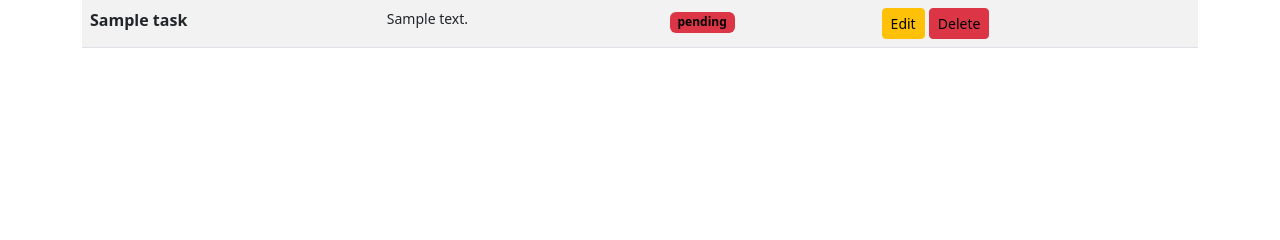
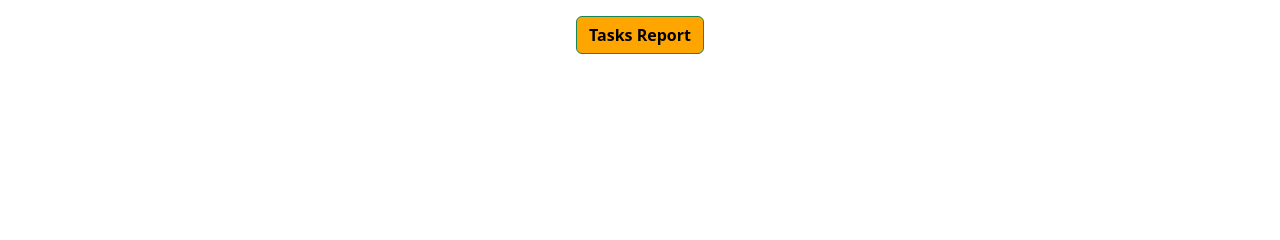
Before and after one commit to ISCOUTB/AH-TaskManager, a Flask app: page /task_list in a window 1280 px wide. Shown: the part 175-415 px from the top of the page. Run offline with Flask 3, Linux system fonts and the light colour scheme; tables that the repository leaves empty hold one stand-in row (values such as "Sample post"); some libraries are stand-ins or nearby versions.

Commit message:
Actualización de lista de tareas

```diff
--- a/app.py
+++ b/app.py
@@ -62,12 +62,15 @@
 @app.route('/task_list')
 def task_list():
     cursor = mysql.connection.cursor(MySQLdb.cursors.DictCursor)
-    cursor.execute("SELECT * FROM tasks")
+    user_id = session.get('id')
+    cursor.execute("SELECT * FROM tasks WHERE user_id = %s", (user_id,))
+    tasks = cursor.fetchall()
+
     if 'nombre' in session:  # Verifica si el usuario está logueado
         nombre_usuario = session['nombre']  # Obtiene el nombre del usuario desde la sesión
     else:
         nombre_usuario = None  # Si no está logueado, no pasa nombre
-    tasks = cursor.fetchall()
+
     return render_template('task_list.html', tasks=tasks, nombre_usuario=nombre_usuario)
 
 # Ruta para agregar tareas
--- a/docker-compose.yml
+++ b/docker-compose.yml
@@ -13,7 +13,7 @@
     networks:
       - ag
     environment:
-      - FLASK_APP=run.py
+      - FLASK_APP=app.py
 
   redis:
     image: "redis:alpine"
--- a/requirements.txt
+++ b/requirements.txt
@@ -1,5 +1,6 @@
 Flask
+Flask_SQLAlchemy
 Flask-MySQL
 Flask-WTF
-MySQL-python
-bootstrap-flask
+mysqlclient
+bootstrap_flask
--- a/templates/task_list.html
+++ b/templates/task_list.html
@@ -55,5 +55,18 @@
         {% endfor %}
       </tbody>
     </table>
+    <div class="justify-content-center" style="text-align: center;">
+      <a href="#" class="btn btn-success" style="background-color: orange;font-weight: bold;color: #000000;"  onclick="window.print()">Tasks Report</a>
+    </div>
   </div>
+  <script>
+    document.addEventListener('DOMContentLoaded', function() {
+      const statusBadges = document.querySelectorAll('.badge');
+      statusBadges.forEach(badge => {
+        if (badge.textContent.trim() === 'completed') {
+          alert('Felicidades, un pendiente menos!');
+        }
+      });
+    });
+  </script>
 {% endblock %}
```
Also changed, not shown: 1 other file.
